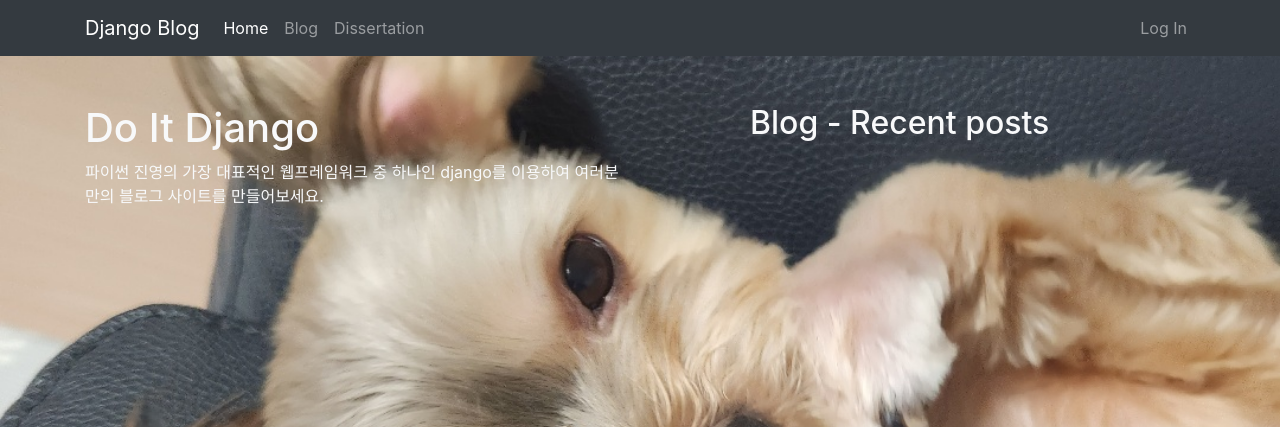
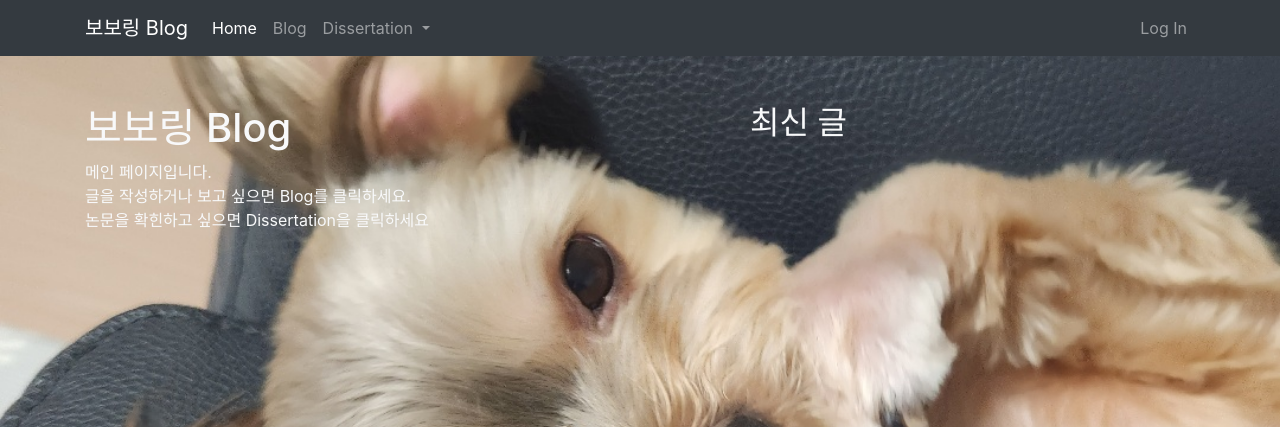
Before and after one commit to JBH-0/DjangoBlog, a Django app: page / in a window 1280 px wide. Shown: the top 427 px of the page. Run offline with Django 4.2, Linux system fonts and the light colour scheme; data that the repository does not hold is empty; some libraries are stand-ins or nearby versions.

Commit message:
navbar 수정

```diff
--- a/blog/templates/blog/navbar.html
+++ b/blog/templates/blog/navbar.html
@@ -2,7 +2,7 @@
 
 <nav class="navbar navbar-expand-lg navbar-dark bg-dark">
     <div class="container">
-        <a class="navbar-brand" href="/">Django Blog</a>
+        <a class="navbar-brand" href="/">보보링 Blog</a>
         <button class="navbar-toggler" type="button" data-toggle="collapse" data-target="#navbarNavDropdown"
             aria-controls="navbarNavDropdown" aria-expanded="false" aria-label="Toggle navigation">
             <span class="navbar-toggler-icon"></span>
@@ -15,10 +15,15 @@
                 <li class="nav-item">
                     <a class="nav-link" href="/blog/">Blog</a>
                 </li>
-                <li class="nav-item">
-                    <a class="nav-link" href="/about_me/">Dissertation</a>
+                <li class="nav-item dropdown">
+                    <a class="nav-link dropdown-toggle" href="#" id="navbarBoardDropdown" role="button" data-toggle="dropdown" aria-haspopup="true" aria-expanded="false">
+                        Dissertation
+                    </a>
+                    <div class="dropdown-menu" aria-labelledby="navbarBoardDropdown">
+                        <a class="dropdown-item" href="/about_me/">논문1</a>
+                        <a class="dropdown-item" href="/about_me/">논문2</a>
+                    </div>
                 </li>
-
             </ul>
             <ul class="navbar-nav ml-auto">
                 {% if user.is_authenticated %}
--- a/blog/templates/blog/post_detail.html
+++ b/blog/templates/blog/post_detail.html
@@ -50,7 +50,7 @@
 <div id="comment-area">
     <!-- Comment form-->
     <div class="card my-4">
-        <h5 class="card-header">Leave a Comment:</h5>
+        <h5 class="card-header">댓글 작성</h5>
         <div class="card-body">
             {% if user.is_authenticated %}
             <form id="comment-form" method="POST" action="{{post.get_absolute_url}}new_comment/">
@@ -61,7 +61,7 @@
                 <button type="submit" class="btn btn-primary">Submit</button>
             </form>
             {% else %}
-                <a role="button" class="btn btn-outline-dark bn-block btn-sm" href="#" data-toggle="modal" data-target="#loginModal">Log in and leave a comment</a>
+                <a role="button" class="btn btn-outline-dark bn-block btn-sm" href="#" data-toggle="modal" data-target="#loginModal">로그인 후 이용하세요!</a>
             {% endif %}
         </div>
     </div>
--- a/single_pages/templates/single_pages/landing.html
+++ b/single_pages/templates/single_pages/landing.html
@@ -17,12 +17,12 @@
     <div class="container">
         <div class="row justify-content-between">
             <div class="col-lg-6 text-light">
-                <h1 class="mt-5">Do It Django</h1>
-                <p>파이썬 진영의 가장 대표적인 웹프레임워크 중 하나인 django를 이용하여 여러분만의 블로그 사이트를 만들어보세요.</p>
+                <h1 class="mt-5">보보링 Blog</h1>
+                <p>메인 페이지입니다. <br>글을 작성하거나 보고 싶으면 Blog를 클릭하세요. <br>논문을 확힌하고 싶으면 Dissertation을 클릭하세요</p>
             </div>
 
             <div class="col-lg-5 mt-5">
-                <h2 class="text-light">Blog - Recent posts</h2>
+                <h2 class="text-light">최신 글</h2>
                 {% for post in recent_posts %}
                     <div class="card mt-1">
                         <div class="card-body">
```
